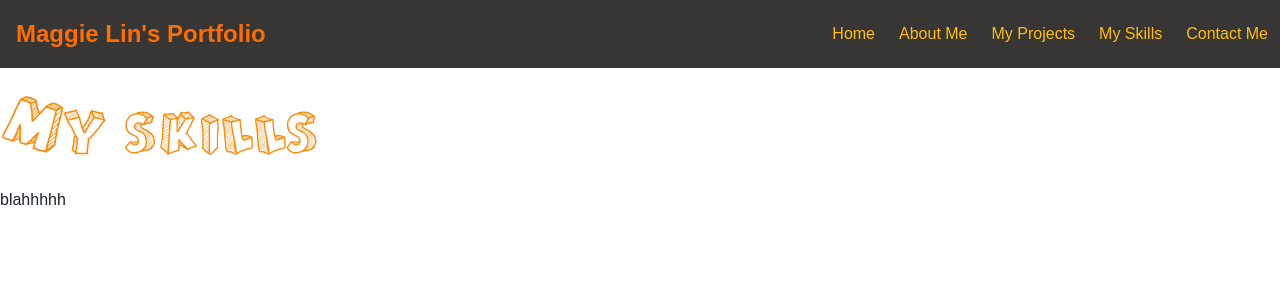
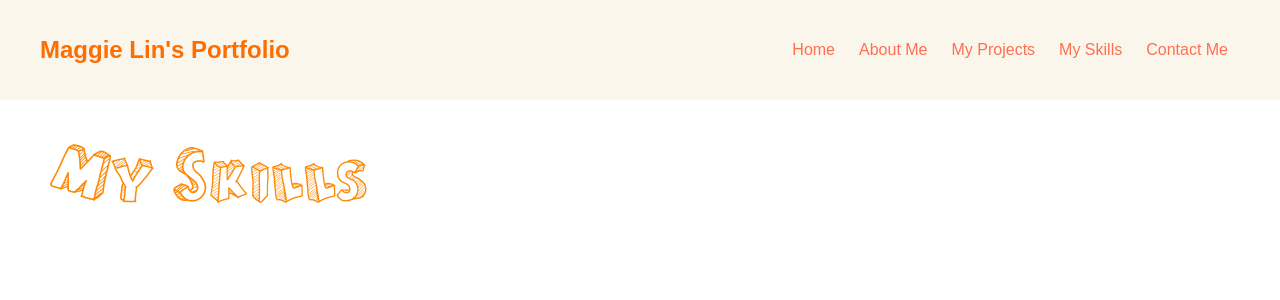
Before and after one commit to lin-maggies/portfolio, a React (Create React App) app: page /skills in a window 1280 px wide. Shown: the top 300 px of the page. Built offline with nearby package versions, Linux system fonts and the light colour scheme.

Commit message:
edit css on page

```diff
--- a/src/App.css
+++ b/src/App.css
@@ -4,21 +4,14 @@
   padding: 0;
   font-family: sans-serif;
 }
-.body {
-  background-color: #faf6eb;
-}
-h1.pageTitle {
-  font-family: cartoon;
-  font-size: 5rem;
-  color: #fd8a09;
-}
 
 .navbar {
   display: flex;
   justify-content: space-between;
   align-items: center;
-  background-color: #373634;
+  background-color: #faf6eb;
   width: 100%;
+  padding: 0 2.5rem;
 }
 
 .navbar-burger {
@@ -30,16 +23,27 @@ h1.pageTitle {
 .navbar-burger a {
   width: 100%;
 }
+
 .header-title {
   font-size: 1.5rem;
-  margin: 1rem;
   color: #ff6d00;
   font-weight: bold;
+  padding: 2rem 0;
 }
 
 .navbar-links {
   display: none;
-  color: #ffbe0b;
+  color: #ff6f52;
+}
+
+.body {
+  padding: 1rem 3rem;
+}
+
+.pageTitle {
+  font-family: cartoon;
+  font-size: 5rem;
+  color: #fd8a09;
 }
 
 .contact-form {
--- a/src/Containers/aboutMe.js
+++ b/src/Containers/aboutMe.js
@@ -9,8 +9,9 @@ export default function AboutMe() {
   return (
     <div>
       <Navbar />
-      <h1 className="pageTitle">About me</h1>
-      <p>blahhhhh</p>
+      <div className="body">
+        <h1 className="pageTitle">About Me</h1>
+      </div>
     </div>
   );
 }
--- a/src/Containers/contactMe.js
+++ b/src/Containers/contactMe.js
@@ -38,6 +38,7 @@ export default function ContactMe() {
   return (
     <div>
       <Navbar />
+      <div className="body">
         <h1 className="pageTitle">Contact me</h1>
         <form onSubmit={handleSubmit} className="contact-form">
           <label>Email address</label>
@@ -70,5 +71,6 @@ export default function ContactMe() {
           <button type="submit">Submit</button>
         </form>
       </div>
+    </div>
   );
 }
--- a/src/Containers/home.js
+++ b/src/Containers/home.js
@@ -8,9 +8,11 @@ import "../App.css";
 export default function Home() {
   const navigate = useNavigate();
   return (
-    <div className="body">
+    <div>
       <Navbar />
-      <h1 className="pageTitle">Home</h1>
+      <div className="body">
+        <h1 className="pageTitle">Home</h1>
+      </div>
     </div>
   );
 }
--- a/src/Containers/myProjects.js
+++ b/src/Containers/myProjects.js
@@ -9,8 +9,9 @@ export default function MyProjects() {
   return (
     <div>
       <Navbar />
-      <h1 className="pageTitle">My projects</h1>
-      <p>blahhhhh</p>
+      <div className="body">
+        <h1 className="pageTitle">My Projects</h1>
+      </div>
     </div>
   );
 }
--- a/src/Containers/mySkills.js
+++ b/src/Containers/mySkills.js
@@ -9,8 +9,9 @@ export default function MySkills() {
   return (
     <div>
       <Navbar />
-      <h1 className="pageTitle">My skills</h1>
-      <p>blahhhhh</p>
+      <div className="body">
+        <h1 className="pageTitle">My Skills</h1>
+      </div>
     </div>
   );
 }
```
Lines whose indentation alone changed are shown as unchanged.
